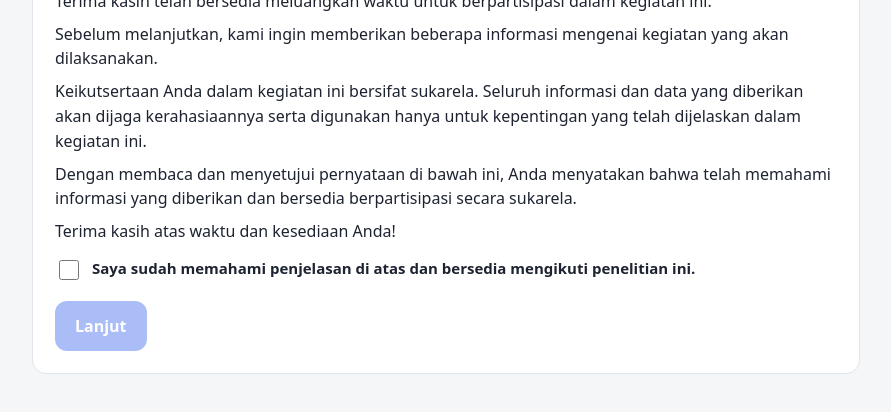
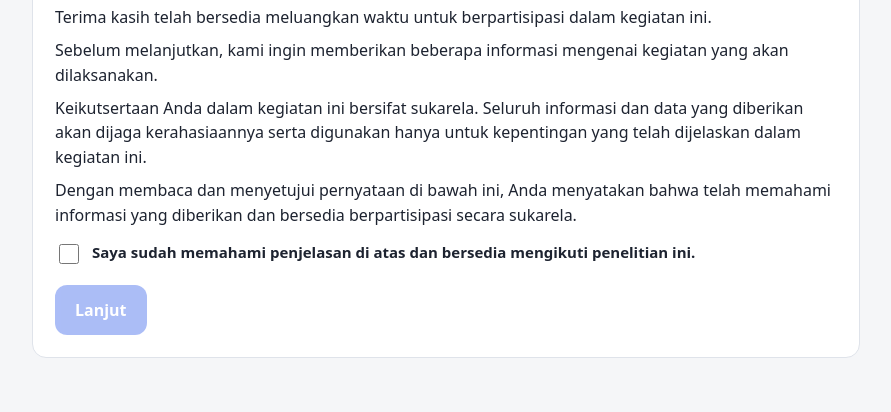
Before and after one commit to loliootz/aerofocus, a plain HTML site: page index.html in a window 1280 px wide. Shown: the part 264-676 px from the top of the page, without its empty margins (194-1085 px from the left). Drawn offline with Linux system fonts and the light colour scheme.

Commit message:
Update index.html

```diff
--- a/index.html
+++ b/index.html
@@ -125,7 +125,6 @@ function screenIntro(){
     <p>Sebelum melanjutkan, kami ingin memberikan beberapa informasi mengenai kegiatan yang akan dilaksanakan.</p>
     <p>Keikutsertaan Anda dalam kegiatan ini bersifat sukarela. Seluruh informasi dan data yang diberikan akan dijaga kerahasiaannya serta digunakan hanya untuk kepentingan yang telah dijelaskan dalam kegiatan ini.</p>
     <p>Dengan membaca dan menyetujui pernyataan di bawah ini, Anda menyatakan bahwa telah memahami informasi yang diberikan dan bersedia berpartisipasi secara sukarela.</p>
-    <p>Terima kasih atas waktu dan kesediaan Anda!</p>
     <label class="check"><input type="checkbox" id="consent"><span>Saya sudah memahami penjelasan di atas dan bersedia mengikuti penelitian ini.</span></label>
     <div class="actions"><button id="go" disabled>Lanjut</button></div></div>`);
   $('#consent').onchange=e=>$('#go').disabled=!e.target.checked;
```
